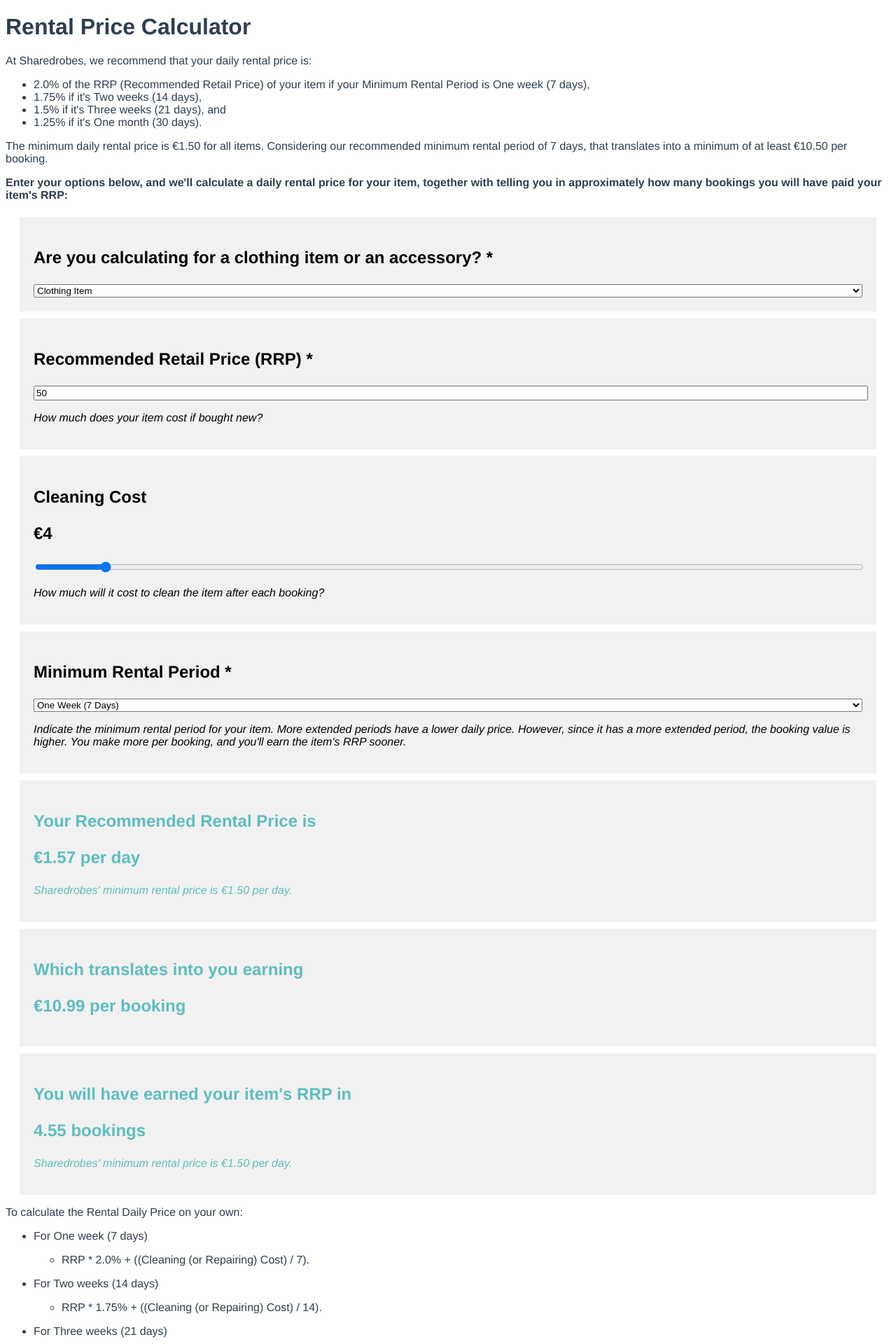
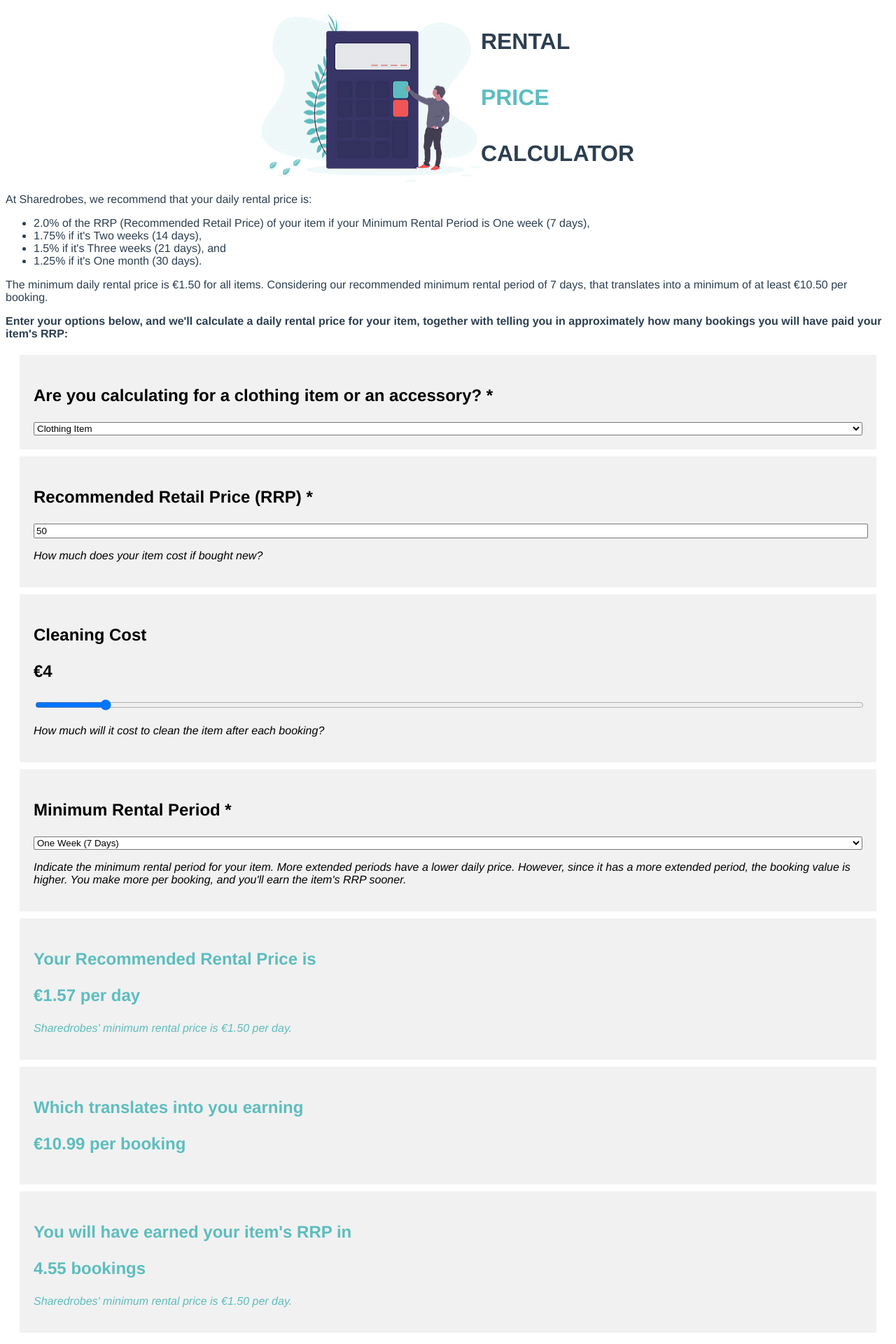
Before and after one commit to Marjona6/sharedrobes-calculator, a Vue app: page / in a window 1280 px wide. Shown: the part 40-1960 px from the top of the page at 70% size. Built offline with nearby package versions, Linux system fonts and the light colour scheme.

Commit message:
Move text blocks into their own components

```diff
--- a/src/App.vue
+++ b/src/App.vue
@@ -1,63 +1,29 @@
 <template>
-  <h1>Rental Price Calculator</h1>
-  <p>At Sharedrobes, we recommend that your daily rental price is:</p>
-  <ul>
-    <li>
-      2.0% of the RRP (Recommended Retail Price) of your item if your Minimum
-      Rental Period is One week (7 days),
-    </li>
-    <li>1.75% if it's Two weeks (14 days),</li>
-    <li>1.5% if it's Three weeks (21 days), and</li>
-    <li>1.25% if it's One month (30 days).</li>
-  </ul>
-  <p>
-    The minimum daily rental price is €1.50 for all items. Considering our
-    recommended minimum rental period of 7 days, that translates into a minimum
-    of at least €10.50 per booking.
-  </p>
-  <p class="cta">
-    Enter your options below, and we'll calculate a daily rental price for your
-    item, together with telling you in approximately how many bookings you will
-    have paid your item's RRP:
-  </p>
+  <div class="flex">
+    <img src="./assets/SharedrobesCalculator.webp" />
+    <div class="page-title">
+      <h1>Rental</h1>
+      <h1 class="highlighted">Price</h1>
+      <h1>Calculator</h1>
+    </div>
+  </div>
+  <CalculatorInfo />
   <Calculator />
-  <p>To calculate the Rental Daily Price on your own:</p>
-  <ul>
-    <li>
-      <p>For One week (7 days)</p>
-      <ul>
-        <li>RRP * 2.0% + ((Cleaning (or Repairing) Cost) / 7).</li>
-      </ul>
-    </li>
-    <li>
-      <p>For Two weeks (14 days)</p>
-      <ul>
-        <li>RRP * 1.75% + ((Cleaning (or Repairing) Cost) / 14).</li>
-      </ul>
-    </li>
-    <li>
-      <p>For Three weeks (21 days)</p>
-      <ul>
-        <li>RRP * 1.5% + ((Cleaning (or Repairing) Cost) / 21).</li>
-      </ul>
-    </li>
-    <li>
-      <p>For One Month (30 days)</p>
-      <ul>
-        <li>RRP * 1.25% + ((Cleaning (or Repairing) Cost) / 30).</li>
-      </ul>
-    </li>
-  </ul>
+  <CalculationsGuide />
 </template>
 
 <script lang="ts">
+import CalculatorInfo from './components/CalculatorInfo.vue'
 import Calculator from './components/Calculator.vue'
+import CalculationsGuide from './components/CalculationsGuide.vue'
 
 export default {
   name: 'App',
   components: {
+    CalculatorInfo,
     Calculator,
-  },
+    CalculationsGuide
+  }
 }
 </script>
 
@@ -70,7 +36,22 @@ export default {
   color: #2c3e50;
   margin-top: 60px;
 }
-.cta {
-  font-weight: bold;
+img {
+  width: fit-content;
+}
+.flex {
+  display: flex;
+  flex-direction: row;
+  justify-content: center;
+}
+.page-title {
+  display: flex;
+  flex-direction: column;
+}
+h1 {
+  text-transform: uppercase;
+}
+.highlighted {
+  color: #5dbdbf;
 }
 </style>
--- /dev/null
+++ b/src/components/CalculationsGuide.vue
@@ -0,0 +1,35 @@
+<template>
+  <p>To calculate the Rental Daily Price on your own:</p>
+  <ul>
+    <li>
+      <p>For One week (7 days)</p>
+      <ul>
+        <li>RRP * 2.0% + ((Cleaning (or Repairing) Cost) / 7).</li>
+      </ul>
+    </li>
+    <li>
+      <p>For Two weeks (14 days)</p>
+      <ul>
+        <li>RRP * 1.75% + ((Cleaning (or Repairing) Cost) / 14).</li>
+      </ul>
+    </li>
+    <li>
+      <p>For Three weeks (21 days)</p>
+      <ul>
+        <li>RRP * 1.5% + ((Cleaning (or Repairing) Cost) / 21).</li>
+      </ul>
+    </li>
+    <li>
+      <p>For One Month (30 days)</p>
+      <ul>
+        <li>RRP * 1.25% + ((Cleaning (or Repairing) Cost) / 30).</li>
+      </ul>
+    </li>
+  </ul>
+</template>
+
+<script>
+export default {
+  name: 'CalculationsGuide'
+}
+</script>
--- /dev/null
+++ b/src/components/CalculatorInfo.vue
@@ -0,0 +1,34 @@
+<template>
+  <p>At Sharedrobes, we recommend that your daily rental price is:</p>
+  <ul>
+    <li>
+      2.0% of the RRP (Recommended Retail Price) of your item if your Minimum
+      Rental Period is One week (7 days),
+    </li>
+    <li>1.75% if it's Two weeks (14 days),</li>
+    <li>1.5% if it's Three weeks (21 days), and</li>
+    <li>1.25% if it's One month (30 days).</li>
+  </ul>
+  <p>
+    The minimum daily rental price is €1.50 for all items. Considering our
+    recommended minimum rental period of 7 days, that translates into a minimum
+    of at least €10.50 per booking.
+  </p>
+  <p class="cta">
+    Enter your options below, and we'll calculate a daily rental price for your
+    item, together with telling you in approximately how many bookings you will
+    have paid your item's RRP:
+  </p>
+</template>
+
+<script>
+export default {
+  name: 'CalculatorInfo'
+}
+</script>
+
+<style>
+.cta {
+  font-weight: bold;
+}
+</style>
```
